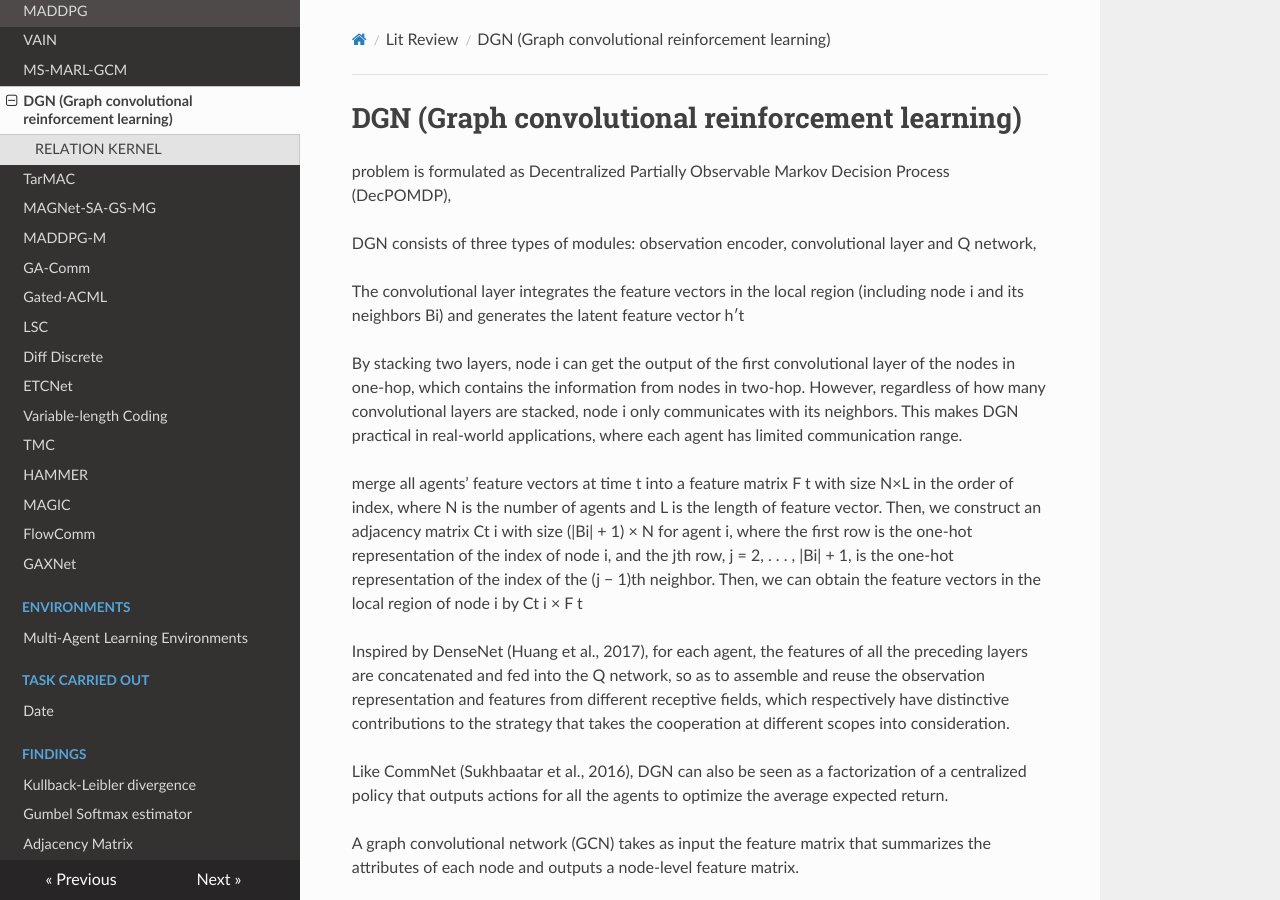
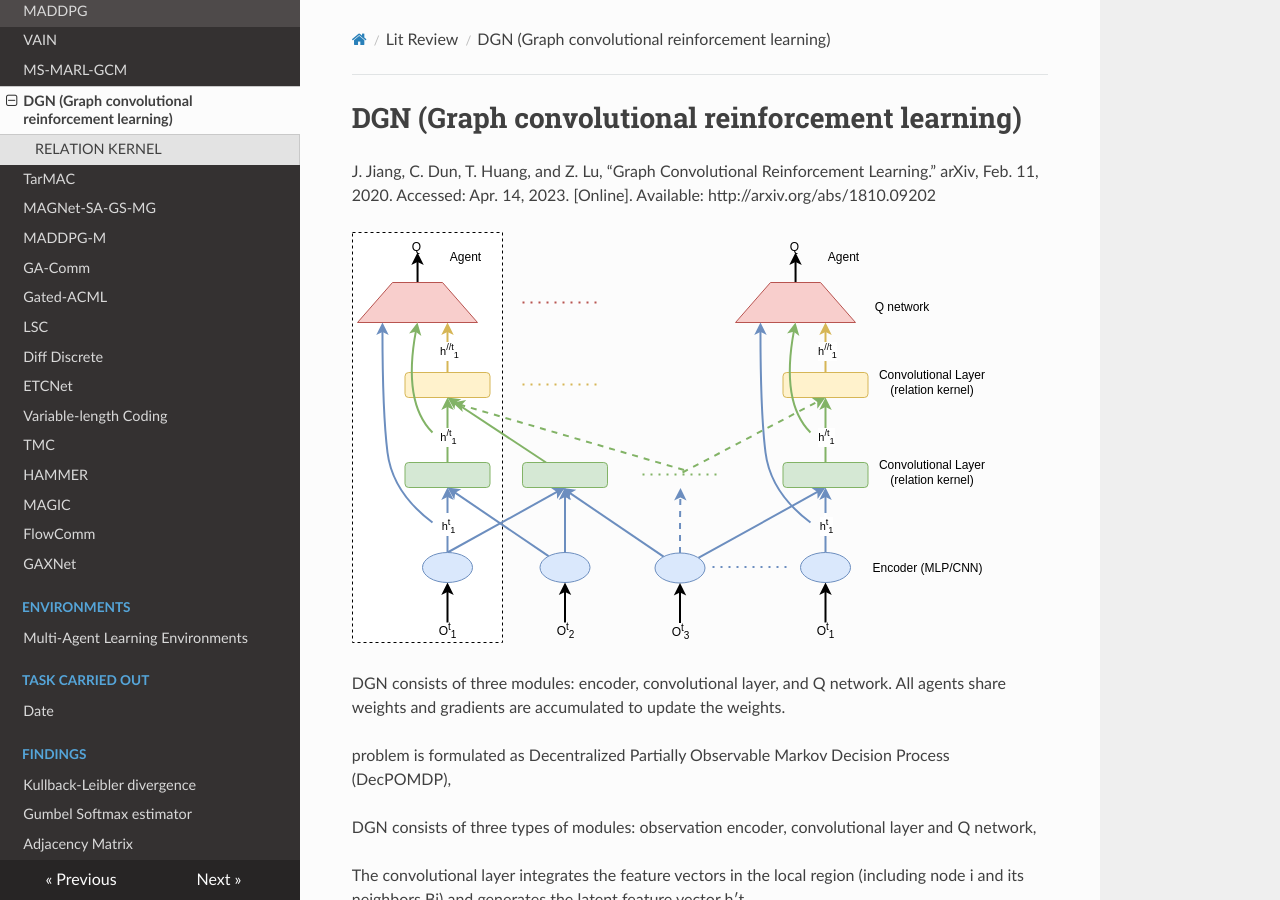
Before and after one commit to hasithz/CommRL_docs, an MkDocs documentation site: the page built from docs/Literature_Reviews/DGN.md, in a window 1280 px wide and 900 px high. Built offline with MkDocs 1.6.1, drawn with Linux system fonts in a browser that asks for light colours; nearby versions of some CDN libraries.

Commit message:
DGN update

```diff
--- a/docs/Literature_Reviews/DGN.md
+++ b/docs/Literature_Reviews/DGN.md
@@ -1,5 +1,11 @@
 # DGN (Graph convolutional reinforcement learning)
 
+J. Jiang, C. Dun, T. Huang, and Z. Lu, “Graph Convolutional Reinforcement Learning.” arXiv, Feb. 11, 2020. Accessed: Apr. 14, 2023. [Online]. Available: http://arxiv.org/abs/1810.09202
+
+
+![DGN architecture as in paper](https://raw.githubusercontent.com/hasithz/CommRL_docs/17137889e1a06f72102cb3b2884ac6af08041954/assets/images/DGN.drawio.svg)
+
+DGN consists of three modules: encoder, convolutional layer, and Q network. All agents share weights and gradients are accumulated to update the weights.
 
 problem is formulated as Decentralized Partially Observable Markov Decision Process (DecPOMDP),
 
```
Also changed, not shown: assets/images/DGN.drawio.svg (added).
